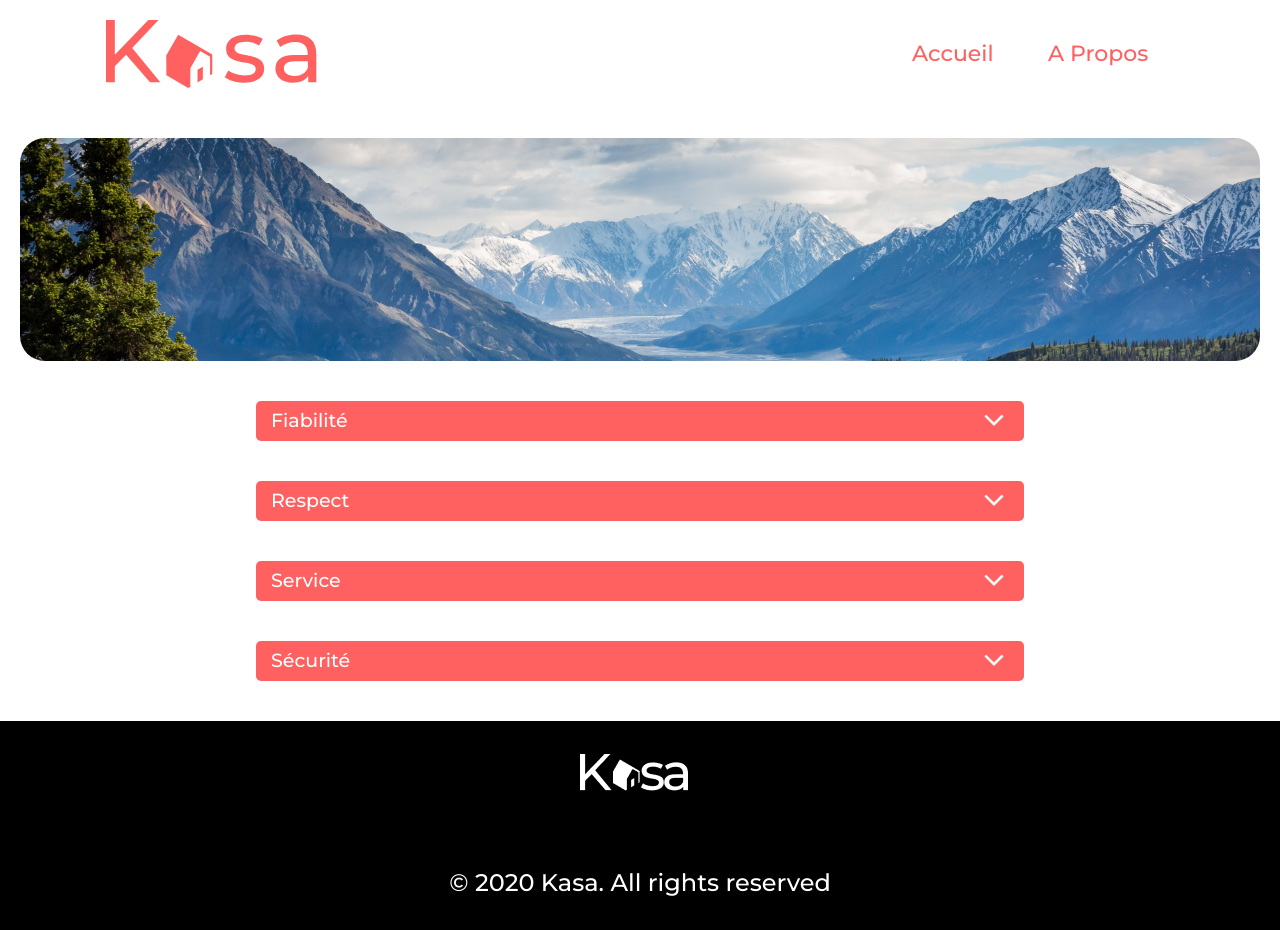
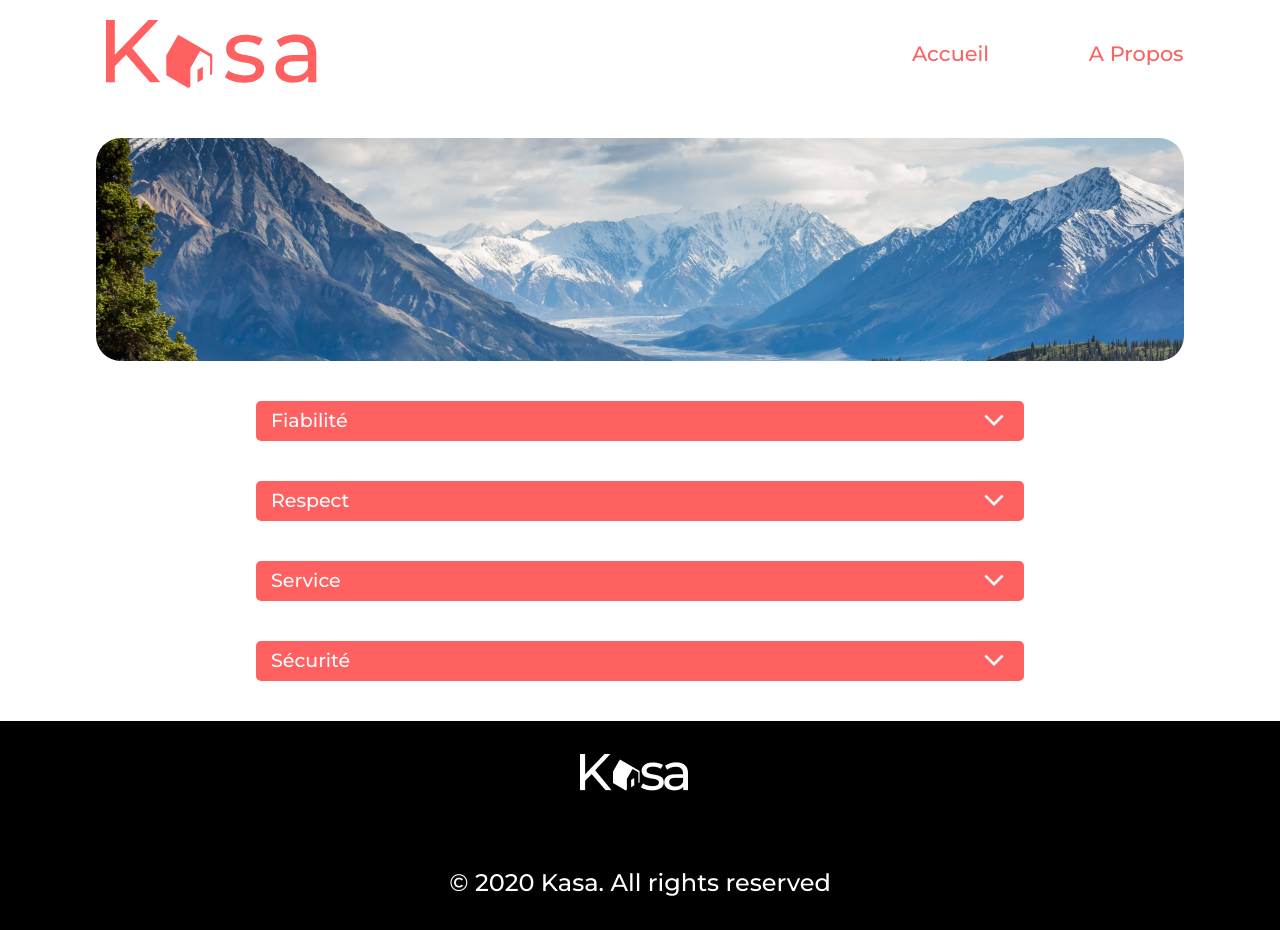
Before and after one commit to TyphaineSaudrais/TRY2, a React (Create React App) app: page /Apropos in a window 1280 px wide. Built offline with nearby package versions, Linux system fonts and the light colour scheme.

Commit message:
adding some stuff

```diff
--- a/src/components/AppartRecap/index.jsx
+++ b/src/components/AppartRecap/index.jsx
@@ -15,6 +15,7 @@ width: 85%;
 @media (max-width: 768px) {
 	flex-direction: column;
 	width: 90%;
+
 
 }
 `
--- a/src/components/Card/index.jsx
+++ b/src/components/Card/index.jsx
@@ -19,7 +19,12 @@ const AppartName = styled.p `
   height: 300px;
   width: 300px;
   margin: 20px;
+  @media (max-width: 768px) {
+    width: 90%;
+    margin: 10px auto;
 
+
+}
 
   `
 
@@ -37,6 +42,10 @@ const Card = styled.div `
     display: flex;
     flex-direction: column;
     margin: 0 30px;
+    @media (max-width: 768px) {
+        margin: auto;
+
+    }
 
 `
 
--- a/src/components/Header/index.jsx
+++ b/src/components/Header/index.jsx
@@ -13,6 +13,10 @@ const BannerWrapper = styled.div `
     margin: auto;
     margin-top: 20px;
     margin-bottom: 50px;
+    @media (max-width: 768px) {
+        justify-content: space-around;
+
+    }
 
     `
 
@@ -31,26 +35,36 @@ const BannerNavigation = styled.nav `
     justify-content: space-between;
     align-items: center;
     height: 68px;
+    @media (max-width: 768px) {
+        justify-content: space-around;
+
+    }
   `
 
 
 
 const BannerLink = styled.a `
 
-    width: 136px;
+    width: 35%;
     height: 34px;
     text-decoration: none;
     &: hover { text-decoration-line: underline}
     font-family: 'Montserrat';
     font-style: normal;
     font-weight: 500;
-    font-size: 22px;
+    font-size: 130%;
     /* or 34px */
     display: flex;
     align-items: center;
     text-align: right;
     line-height: 60%;
     color: #FF6060;
+    @media (max-width: 768px) {
+        width: 20%;
+        font-size: 18px;
+
+    }
+
 `
 
 
--- a/src/pages/Accueil/index.jsx
+++ b/src/pages/Accueil/index.jsx
@@ -62,7 +62,7 @@ const TextPresentation = styled.p `
     font-family: 'Montserrat';
     font-style: normal;
     font-weight: 500;
-    font-size: 48px;
+    font-size: 240%;
     text-align: center;
     padding-top: 80px;
     /* or 68px */
--- a/src/pages/Apropos/index.jsx
+++ b/src/pages/Apropos/index.jsx
@@ -5,11 +5,12 @@ import Collapse from "../../components/Collapse";
 import styled from 'styled-components';
 
 const Img = styled.img `
-    width: 1240px;
+    width: 85%;
     height: 223px;
     display: block;
     margin: auto;
     border-radius: 25px;
+    object-fit: cover;
 `
 
 const CollapseSmallWrap = styled.div `
--- a/src/pages/Logements/index.jsx
+++ b/src/pages/Logements/index.jsx
@@ -24,7 +24,7 @@ margin-top: 0px;
 
 const Stars = styled.div `
 margin: 10px;
-width: 201px;
+width: 100%;
 height: 36px;
 `
 
@@ -62,10 +62,12 @@ width: 85%;
 `
 
 const LogementDescription = styled.div `
+    width: 80%;
     display: flex;
     flex-direction: column;
 `
 const LogementHost = styled.div `
+    width: 20%;
     display: flex;
     flex-direction: column;
     margin-top: 35px;
```
